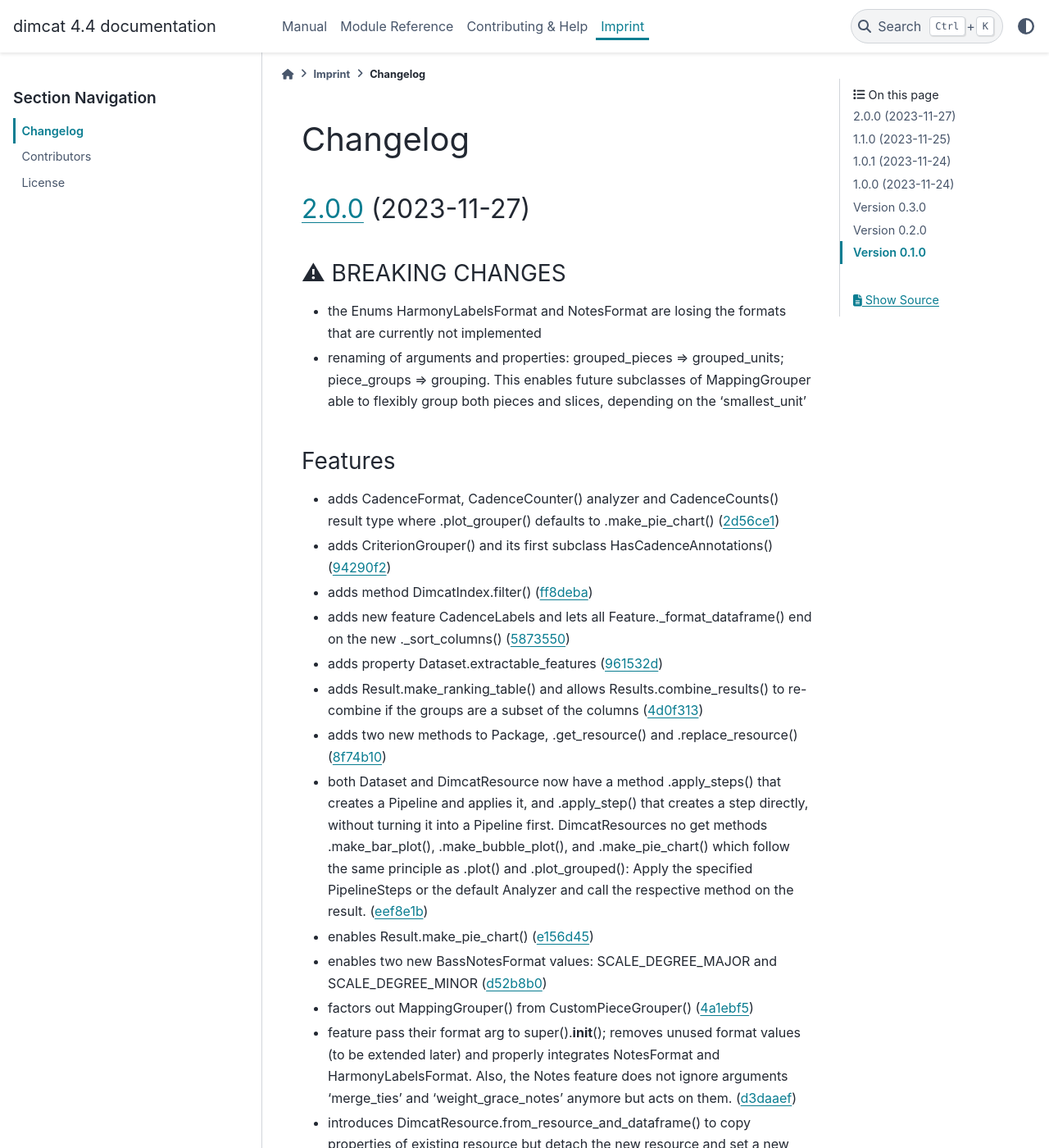
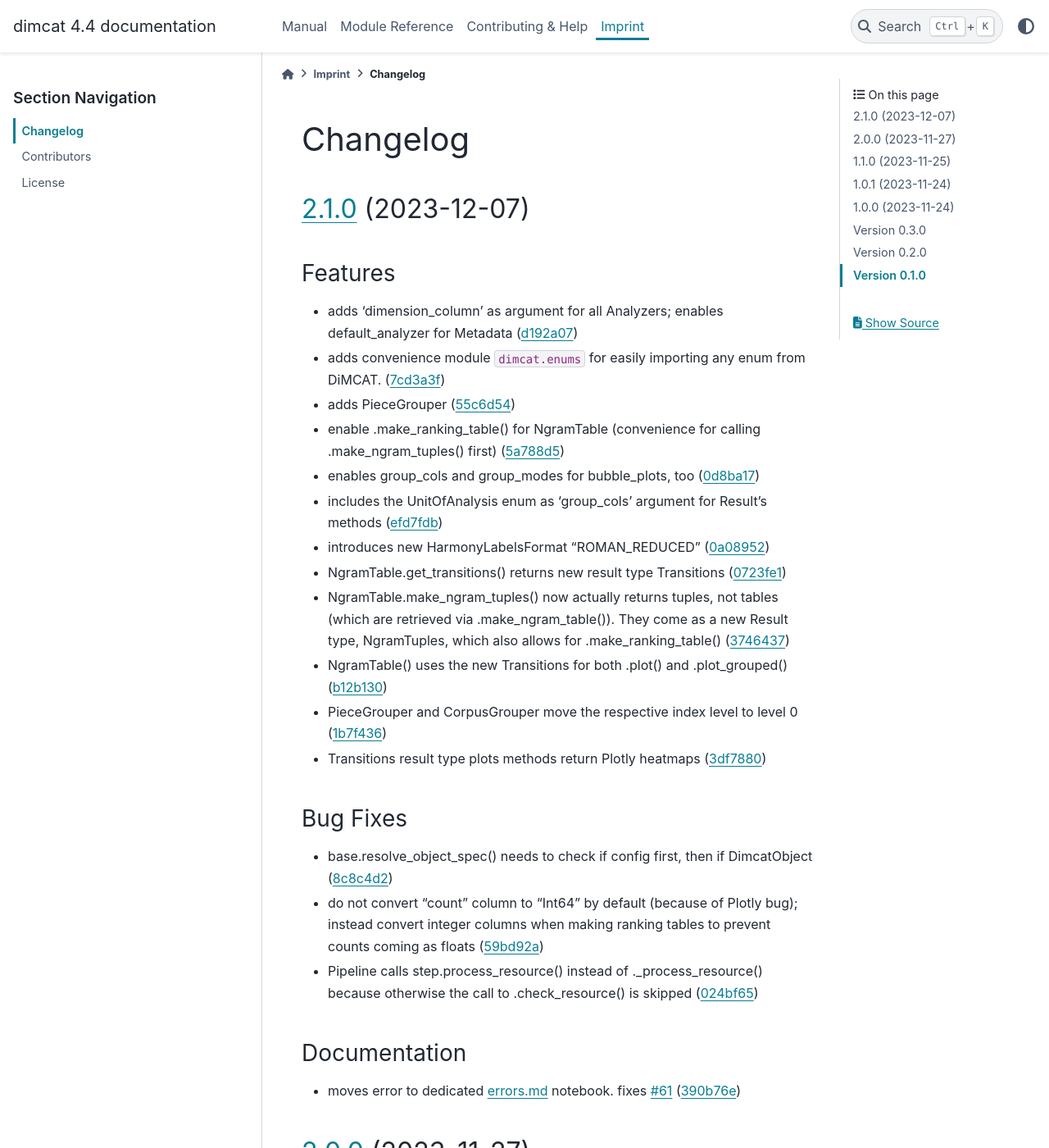
Before and after one commit to DCMLab/dimcat, a Sphinx documentation site: the page built from docs/CHANGELOG.md, in a window 1280 px wide and 1400 px high. Shown: the whole window at 82% size. Built offline with Sphinx 7.4.7 and the PyData theme 0.15.4, drawn with Linux system fonts in a browser that asks for light colours; comment, search, counter and statistics services are not loaded.

Commit message:
chore(development): release 2.1.0

```diff
--- a/docs/CHANGELOG.md
+++ b/docs/CHANGELOG.md
@@ -1,4 +1,34 @@
 # Changelog
+
+## [2.1.0](https://github.com/DCMLab/dimcat/compare/v2.0.0...v2.1.0) (2023-12-07)
+
+
+### Features
+
+* adds 'dimension_column' as argument for all Analyzers; enables default_analyzer for Metadata ([d192a07](https://github.com/DCMLab/dimcat/commit/d192a074af0b1b4799aadd06e222ef8fd8380a8d))
+* adds convenience module `dimcat.enums` for easily importing any enum from DiMCAT. ([7cd3a3f](https://github.com/DCMLab/dimcat/commit/7cd3a3fc11d07d37d3dd3a3de5437334798e25de))
+* adds PieceGrouper ([55c6d54](https://github.com/DCMLab/dimcat/commit/55c6d546635440c7d623d0db23ad75e1c990bd37))
+* enable .make_ranking_table() for NgramTable (convenience for calling .make_ngram_tuples() first) ([5a788d5](https://github.com/DCMLab/dimcat/commit/5a788d5ee96b1ad66a13944c49177a309d005dc8))
+* enables group_cols and group_modes for bubble_plots, too ([0d8ba17](https://github.com/DCMLab/dimcat/commit/0d8ba177542e60499f029f4110022e96559c3b0c))
+* includes the UnitOfAnalysis enum as 'group_cols' argument for Result's methods ([efd7fdb](https://github.com/DCMLab/dimcat/commit/efd7fdb625b0c7219718d7ea2b397e4231c6c836))
+* introduces new HarmonyLabelsFormat "ROMAN_REDUCED" ([0a08952](https://github.com/DCMLab/dimcat/commit/0a089525379b8bf80e6da75daea9fb4a3d994828))
+* NgramTable.get_transitions() returns new result type Transitions ([0723fe1](https://github.com/DCMLab/dimcat/commit/0723fe15bad6013f60b0415ae0db18053a984c68))
+* NgramTable.make_ngram_tuples() now actually returns tuples, not tables (which are retrieved via .make_ngram_table()). They come as a new Result type, NgramTuples, which also allows for .make_ranking_table() ([3746437](https://github.com/DCMLab/dimcat/commit/3746437c7084fcc4f7705525f8a39443980804d4))
+* NgramTable() uses the new Transitions for both .plot() and .plot_grouped() ([b12b130](https://github.com/DCMLab/dimcat/commit/b12b1302a0655f415ab77eabb72b0e18bbe67d12))
+* PieceGrouper and CorpusGrouper move the respective index level to level 0 ([1b7f436](https://github.com/DCMLab/dimcat/commit/1b7f436746cfd5c709bbe7c619e0de3ff558e852))
+* Transitions result type plots methods return Plotly heatmaps ([3df7880](https://github.com/DCMLab/dimcat/commit/3df78807b7c1de1be8b57534d460b918820915a9))
+
+
+### Bug Fixes
+
+* base.resolve_object_spec() needs to check if config first, then if DimcatObject ([8c8c4d2](https://github.com/DCMLab/dimcat/commit/8c8c4d2955ae4eff23fac762b2d84799e5703e8a))
+* do not convert "count" column to "Int64" by default (because of Plotly bug); instead convert integer columns when making ranking tables to prevent counts coming as floats ([59bd92a](https://github.com/DCMLab/dimcat/commit/59bd92a7ee96be0e6daa5f122dc4f470d66e9a97))
+* Pipeline calls step.process_resource() instead of ._process_resource() because otherwise the call to .check_resource() is skipped ([024bf65](https://github.com/DCMLab/dimcat/commit/024bf65ec50587f02a9c83f28eb9855d3ccbf173))
+
+
+### Documentation
+
+* moves error to dedicated errors.md notebook. fixes [#61](https://github.com/DCMLab/dimcat/issues/61) ([390b76e](https://github.com/DCMLab/dimcat/commit/390b76ea3788206a666c147b36ebe9ff6c71b71c))
 
 ## [2.0.0](https://github.com/DCMLab/dimcat/compare/v1.1.0...v2.0.0) (2023-11-27)
 
```
